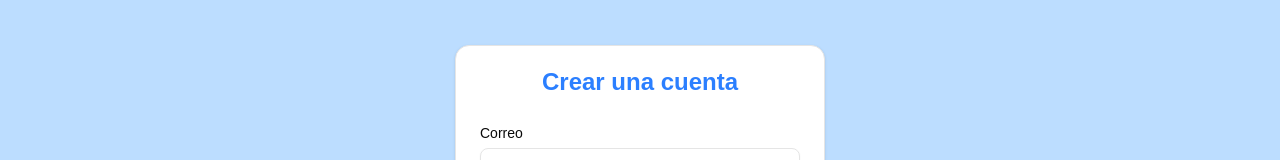
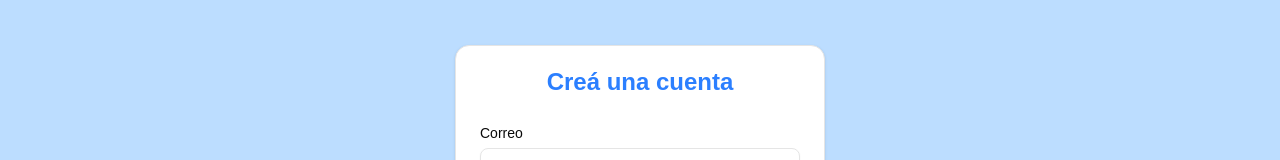
Before and after one commit to lautarobleiz/nexo-store, a React (Vite) app: page /register in a window 1280 px wide. Shown: the part 211-371 px from the top of the page. Built offline with nearby package versions, Linux system fonts and the light colour scheme; a web font is replaced by a local one.

Commit message:
Creá en vez de Crea (signup)

```diff
--- a/src/frontend/views/Register.tsx
+++ b/src/frontend/views/Register.tsx
@@ -14,7 +14,7 @@ export const Register = () => {
             <main className="flex-1 flex items-center justify-center p-4">
                 <Card className="w-fit mx-auto">
                 <CardHeader className="text-center text-2xl text-blue-500">
-                    <CardTitle>Crear una cuenta</CardTitle>
+                    <CardTitle>Cre&aacute; una cuenta</CardTitle>
                 </CardHeader>
 
                 <CardContent className="grid gap-4">
```
